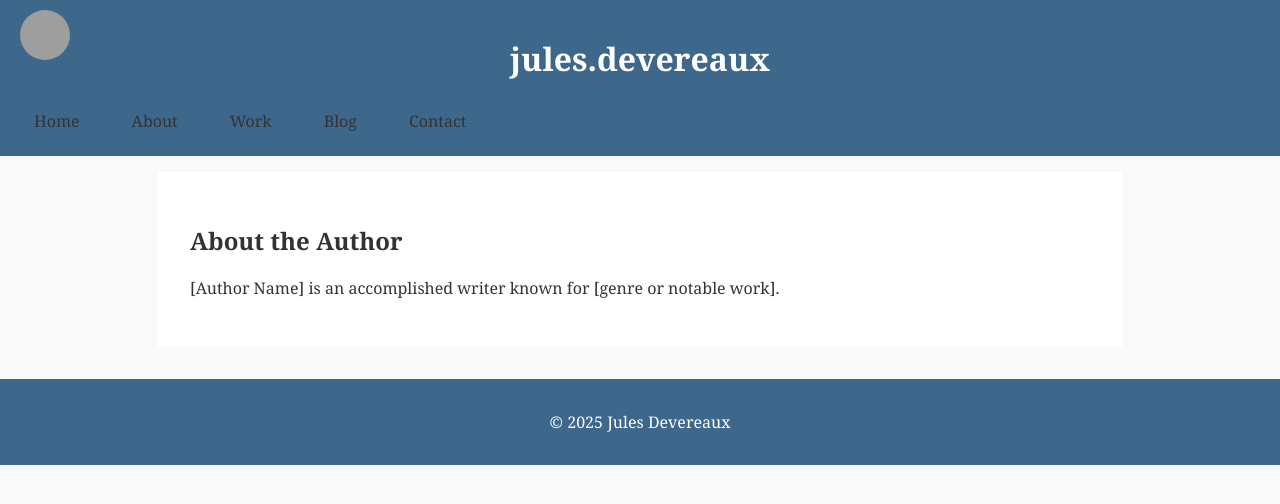
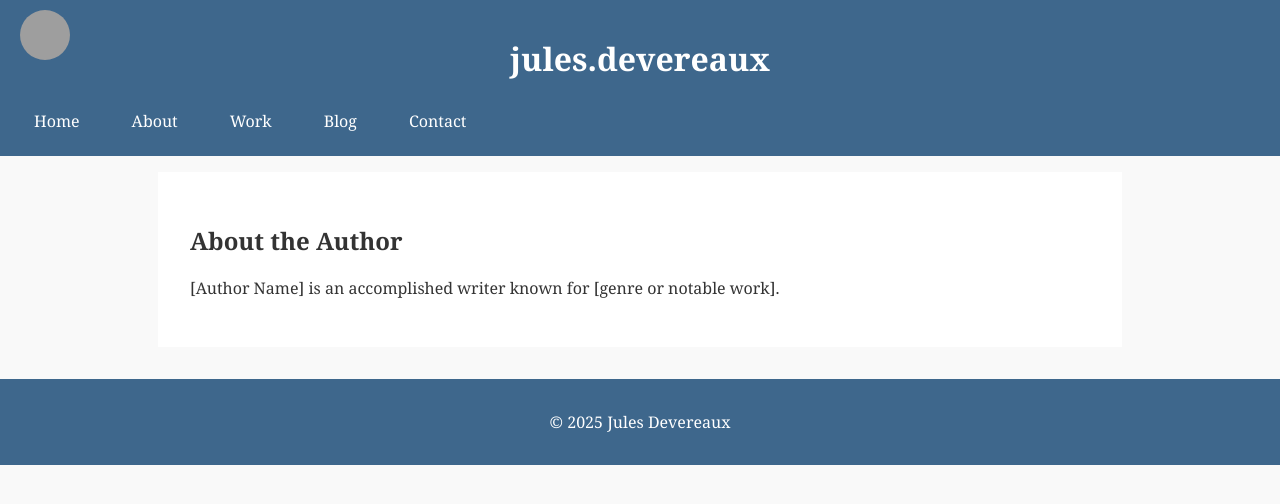
Before and after one commit to julesdevereaux/julesdevereaux.github.io, a Jekyll site: the page built from about.html, in a window 1280 px wide. Shown: the top 504 px of the page. Built offline with Jekyll 4.4.1, drawn with Linux system fonts in a browser that asks for light colours; grey boxes are pictures that could not be loaded.

Commit message:
Update style.css

```diff
--- a/assets/style.css
+++ b/assets/style.css
@@ -27,16 +27,6 @@
   margin-top: 1rem;
 }
 
-nav a {
-  color: white;
-  text-decoration: none;
-  margin: 0 10px;
-}
-
-nav a:hover {
-  text-decoration: underline;
-}
-
 main {
   padding: 2rem;
   max-width: 900px;
@@ -57,6 +47,7 @@
 /* Dropdown Styles */
 /* =============== */
 
+/* Dropdown styles for "Work" menu */
 .nav {
   list-style: none;
   display: flex;
@@ -71,9 +62,10 @@
 
 .nav a {
   text-decoration: none;
-  color: #333;
+  color: white;
   padding: 0.5em;
   display: block;
+  margin: 0 10px;
 }
 
 /* Dropdown menu */
@@ -86,4 +78,19 @@
   padding: 0.5em 0;
   margin: 0;
   min-width: 160px;
-  box-shadow: 0 2
+  box-shadow: 0 2px 5px rgba(0, 0, 0, 0.1);
+  z-index: 999;
+}
+
+.dropdown-menu li a {
+  padding: 0.5em 1em;
+  color: #333;
+}
+
+.dropdown-menu li a:hover {
+  background-color: #eee;
+}
+
+.dropdown:hover .dropdown-menu {
+  display: block;
+}
```
